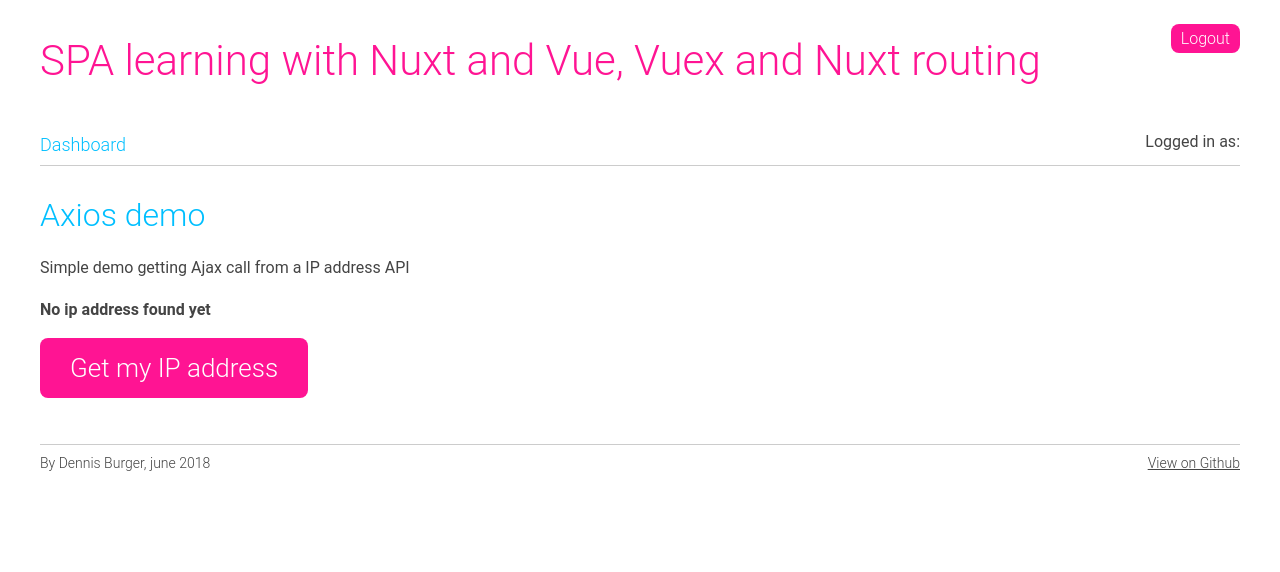
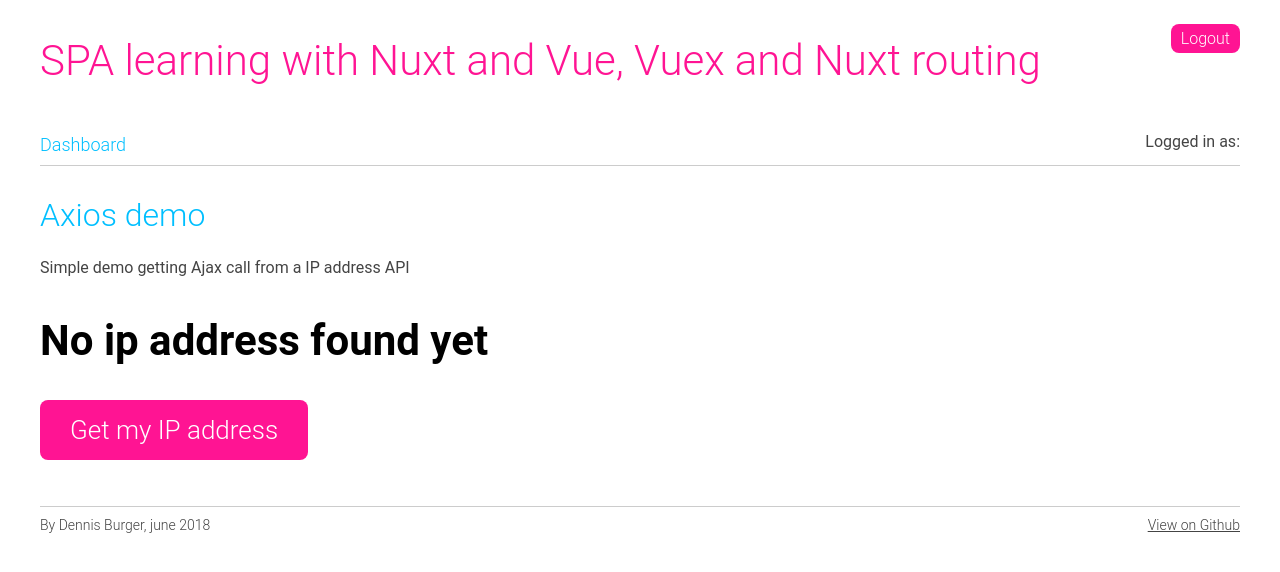
Before and after one commit to dutchwebworks/nuxt-learning, a Nuxt app: page /axios in a window 1280 px wide. Shown: the top 572 px of the page. Built offline with nearby package versions, Linux system fonts and the light colour scheme.

Commit message:
Updated heading

```diff
--- a/pages/axios.vue
+++ b/pages/axios.vue
@@ -4,7 +4,7 @@
 
 		<p class="paragraph">Simple demo getting Ajax call from a IP address API</p>
 
-		<h2 class="paragraph">{{ ip }}</h2>
+		<h2 class="sub-heading">{{ ip }}</h2>
 
 		<p>
 			<button
```
